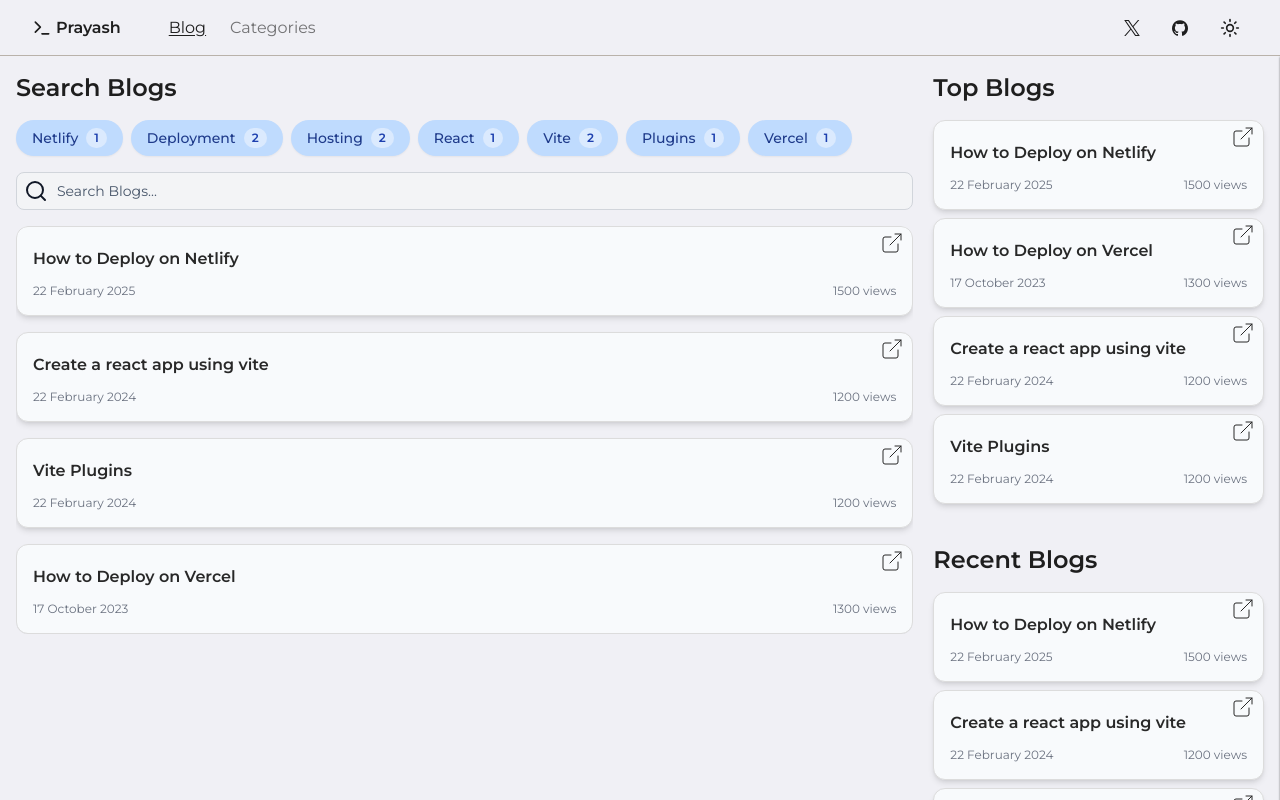
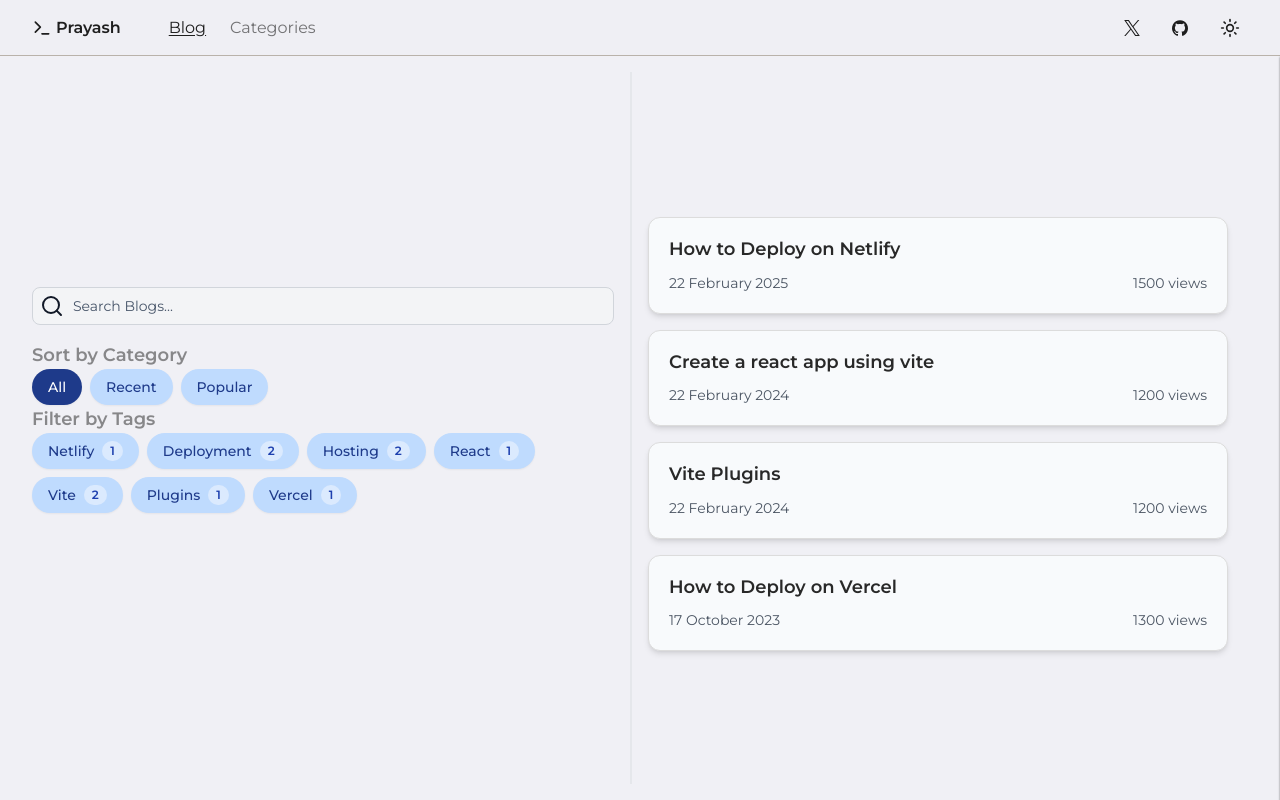
Before and after one commit to PrayashPriyansu/blog, a Next.js app: page /blog in a window 1280 px wide. Shown: the top 800 px of the page. Built offline with nearby package versions, Linux system fonts and the light colour scheme; a web font is replaced by a local one.

Commit message:
update blog page

```diff
--- a/app/_components/blog/BlogOverviewCard.tsx
+++ b/app/_components/blog/BlogOverviewCard.tsx
@@ -1,31 +1,24 @@
 import { BlogPost } from "@/app/_context/BlogProvider";
 import { format } from "date-fns";
-import { ExternalLink } from "lucide-react";
 import Link from "next/link";
 
 function BlogOverviewCard({ post }: { post: BlogPost }) {
   return (
-    <div
-      key={post.slug}
-      className="p-4 rounded-xl w-full flex flex-col gap-3 relative bg-card shadow-md border border-cardBorder text-cardText"
-    >
-      <h3 className=" font-semibold mt-1">{post.title}</h3>
+    <Link href={`/blog/${post.slug}`} className="group">
+      <div className="p-5 rounded-xl w-full flex flex-col gap-3 relative bg-card shadow-md border border-cardBorder text-cardText transition-all duration-300 hover:shadow-lg hover:-translate-y-0.5 hover:scale-y-105">
+        {/* Title */}
+        <h3 className="text-lg font-semibold leading-tight group-hover:text-primary transition duration-200 group-hover:underline">
+          {post.title}
+        </h3>
 
-      <div className="flex items-center">
-        <p className="text-xs text-gray-500">
-          {format(new Date(post.date), "d MMMM yyyy")}
-        </p>
-        <p className="flex-1"></p>
-        <p className="text-xs text-gray-500">{post.views} views</p>
+        {/* Metadata (Date & Views) */}
+        <div className="flex items-center justify-between text-sm text-gray-600">
+          <p>{format(new Date(post.date), "d MMMM yyyy")}</p>
+          <p>{post.views} views</p>
+        </div>
       </div>
-
-      <Link
-        href={`/blog/${post.slug}`}
-        className="top-1 right-2 hover:scale-105 active:scale-95 absolute"
-      >
-        <ExternalLink className="stroke-1" />
-      </Link>
-    </div>
+    </Link>
   );
 }
+
 export default BlogOverviewCard;
--- a/app/_components/blog/CategoryFilter.tsx
+++ b/app/_components/blog/CategoryFilter.tsx
@@ -2,10 +2,16 @@
 import { Tag } from "./FilteredBlogs";
 import Tags from "./Tags";
 
+const sortTags = [{ name: "All" }, { name: "Recent" }, { name: "Popular" }];
+
 function CategoryFilter({
   selectedTags,
   setSelectedTags,
+  selectedCategory,
+  setSelectedCategory,
 }: {
+  selectedCategory: Tag[];
+  setSelectedCategory: (tag: Tag) => void;
   selectedTags: Tag[];
   setSelectedTags: (tag: Tag) => void;
 }) {
@@ -29,10 +35,27 @@
   return (
     <div className="text-lg row-span-2 col-span-2 font-semibold text-foreground/50 mb-2">
       <div>
+        <span className="text-foreground/50">Sort by Category</span>
+
+        <ul className="flex flex-wrap gap-2">
+          {sortTags.map((tag) => (
+            <Tags
+              key={tag.name}
+              tag={tag}
+              selectedTags={selectedCategory}
+              setSelectedTags={setSelectedCategory}
+              type="sort"
+            />
+          ))}
+        </ul>
+      </div>
+      <div>
+        <span className="text-foreground/50">Filter by Tags</span>
         <ul className="flex flex-wrap gap-2">
           {tags.map((tag) => (
             <Tags
               key={tag.name}
+              type="filter"
               tag={tag}
               selectedTags={selectedTags}
               setSelectedTags={setSelectedTags}
--- a/app/_components/blog/FilteredBlogs.tsx
+++ b/app/_components/blog/FilteredBlogs.tsx
@@ -4,15 +4,22 @@
 import SearchBlogs from "./SearchBlogs";
 import BlogOverviewCard from "./BlogOverviewCard";
 import { useBlogContext } from "@/app/_context/BlogProvider";
+import { differenceInMilliseconds } from "date-fns";
 
 export interface Tag {
   name: string;
-  numberOfPosts: number;
+  numberOfPosts?: number;
 }
-
 function FilteredBlogs() {
   const [input, setInput] = useState<string>("");
   const [selectedTags, setSelectedTags] = useState<Tag[]>([]);
+  const [selectedCategory, setSelectedCategory] = useState<Tag[]>([
+    { name: "All" },
+  ]);
+
+  function setCategory(tag: Tag) {
+    setSelectedCategory([tag]);
+  }
 
   function setTags(tag: Tag) {
     if (selectedTags.map((tag) => tag.name).includes(tag.name)) {
@@ -21,29 +28,47 @@
     }
     setSelectedTags((i) => [...i, tag]);
   }
+
   const blogPosts = useBlogContext();
   const selectedTagsName = selectedTags.map((tag) => tag.name);
 
   const filteredBlogs = blogPosts.filter((blog) => {
     if (selectedTagsName.length === 0) return true;
-
     return blog.tags.some((tag) => selectedTagsName.includes(tag));
   });
 
-  const searchBlogs = filteredBlogs.filter((blog) => {
-    return blog.title.includes(input);
+  const sortedBlogs = filteredBlogs.sort((a, b) => {
+    if (selectedCategory.length === 0) return 0;
+    else if (selectedCategory[0].name === "Popular")
+      return (b.views - a.views) as number;
+    else if (selectedCategory[0].name === "Recent")
+      return differenceInMilliseconds(
+        new Date(b.date),
+        new Date(a.date)
+      ) as number;
+    else if (selectedCategory[0].name === "All") return 0;
+    else return 0;
   });
 
+  const searchBlogs = sortedBlogs.filter((blog) => {
+    return blog.title.toLowerCase().includes(input.toLowerCase());
+  });
   return (
-    <div className="col-span-1">
-      <div className="text-2xl text-foreground font-semibold mb-4">
-        Search Blogs
+    <div className="col-span-1  flex-col grid grid-cols-1 lg:grid-cols-2 lg:flex-row grow">
+      <div className="w-full  px-4">
+        <div className="lg:sticky lg:top-1/2 transform lg:-translate-y-1/2 lg:space-y-4">
+          <SearchBlogs input={input} setInput={setInput} />
+          <CategoryFilter
+            selectedCategory={selectedCategory}
+            setSelectedCategory={setCategory}
+            selectedTags={selectedTags}
+            setSelectedTags={setTags}
+          />
+        </div>
       </div>
-      {/* <div className="grid grid-cols-6 grid-rows-2"> */}
-      <div className="space-y-4 ">
-        <CategoryFilter selectedTags={selectedTags} setSelectedTags={setTags} />
-        <SearchBlogs input={input} setInput={setInput} />
-        <div className="flex flex-col gap-4  rounded-xl overflow-y-auto">
+
+      <div className="w-full  px-4 overflow-y-auto flex border-t-2 pt-3 lg:border-t-0 lg:border-l-2 flex-col gap-4 justify-center ">
+        <div className="flex flex-col gap-4 ">
           {searchBlogs.length > 0 ? (
             searchBlogs.map((post) => (
               <BlogOverviewCard key={post.slug} post={post} />
@@ -54,9 +79,9 @@
             </div>
           )}
         </div>
-        {/* </div> */}
       </div>
     </div>
   );
 }
+
 export default FilteredBlogs;
--- a/app/_components/blog/Tags.tsx
+++ b/app/_components/blog/Tags.tsx
@@ -6,11 +6,13 @@
   tag: Tag;
   selectedTags: Tag[];
   setSelectedTags: (tag: Tag) => void;
+  type: "sort" | "filter";
 }
 
 export default function Tags({
   tag,
   selectedTags,
+  type,
   setSelectedTags,
 }: TagsProps) {
   // Use a unique property (e.g., name) to determine if the tag is selected
@@ -29,6 +31,7 @@
         )}
       >
         <span>{tag.name}</span>
+        {type === "filter" && tag.numberOfPosts && (
           <span
             className={clsx(
               "flex items-center transition duration-200 ease-in-out justify-center font-semibold rounded-full text-xs px-2 py-0.5",
@@ -39,6 +42,7 @@
           >
             {tag.numberOfPosts}
           </span>
+        )}
       </button>
     </li>
   );
--- a/app/blog/layout.tsx
+++ b/app/blog/layout.tsx
@@ -3,10 +3,10 @@
 
 function Layout({ children }: { children: ReactNode }) {
   return (
-    <div className="min-h-screen bg-background text-gray-900">
+    <div className="min-h-screen flex flex-col bg-background text-gray-900">
       <Header />
 
-      <div className="grid">{children}</div>
+      <div className="grow flex flex-col">{children}</div>
     </div>
   );
 }
--- a/app/blog/page.tsx
+++ b/app/blog/page.tsx
@@ -1,6 +1,6 @@
 import FilteredBlogs from "../_components/blog/FilteredBlogs";
-import TopBlogs from "../_components/blog/TopBlogs";
-import RecentBlogs from "../_components/blog/RecentBlogs";
+// import TopBlogs from "../_components/blog/TopBlogs";
+// import RecentBlogs from "../_components/blog/RecentBlogs";
 import BlogProvider from "../_context/BlogProvider";
 import { getBlogPosts } from "../_lib/blogs";
 
@@ -12,13 +12,13 @@
   );
 
   return (
-    <div className="p-4">
+    <div className="p-4 flex flex-col grow">
       <BlogProvider value={sortedPosts}>
-        <div className="grid grid-col-1 lg:grid-col-2 gap-5">
+        <div className="grid grow grid-col-2 lg:grid-col-2 gap-5">
           <FilteredBlogs />
           <div className="flex flex-col gap-10 lg:col-start-2">
-            <TopBlogs />
-            <RecentBlogs />
+            {/* <TopBlogs /> */}
+            {/* <RecentBlogs /> */}
           </div>
         </div>
       </BlogProvider>
```
Lines whose indentation alone changed are shown as unchanged.
